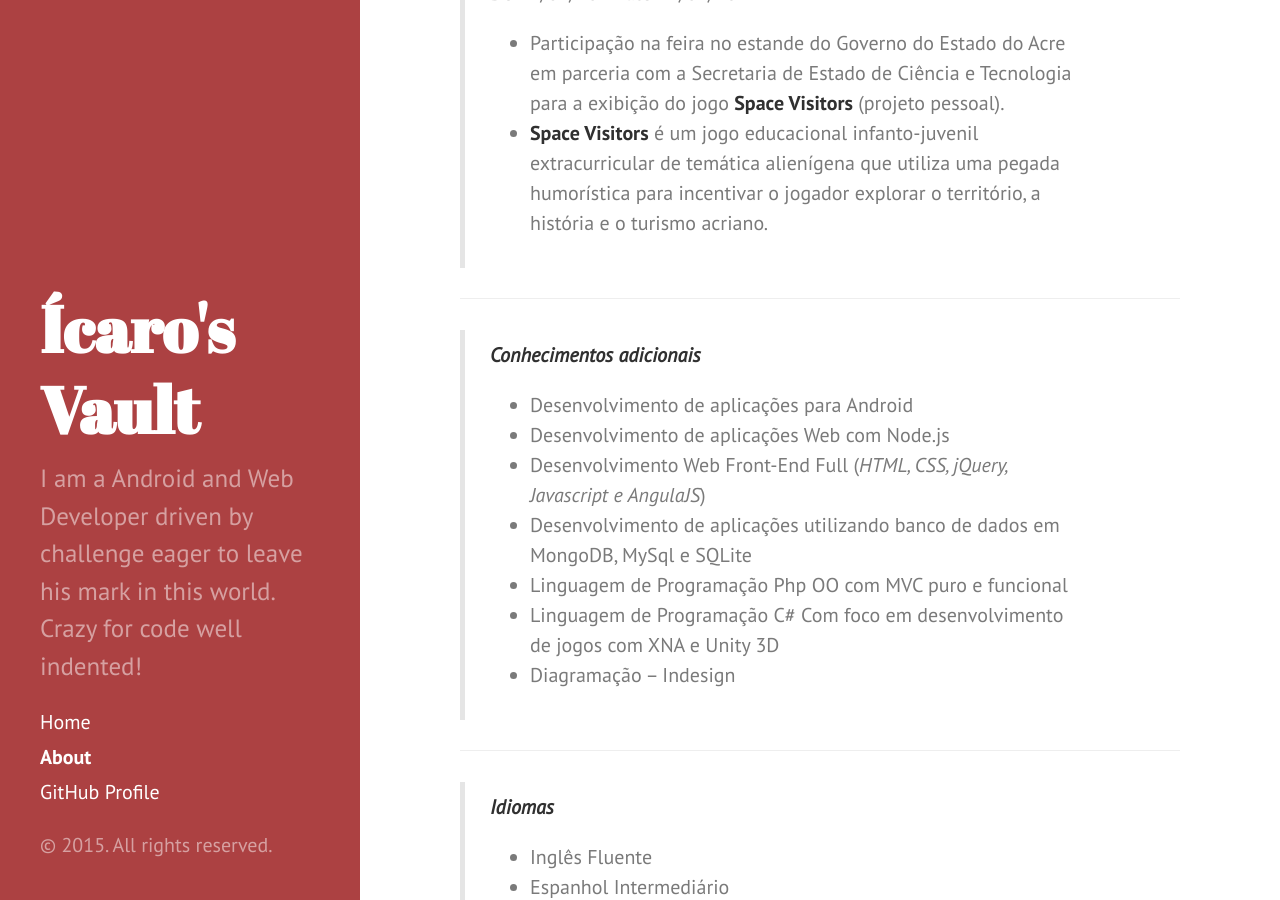
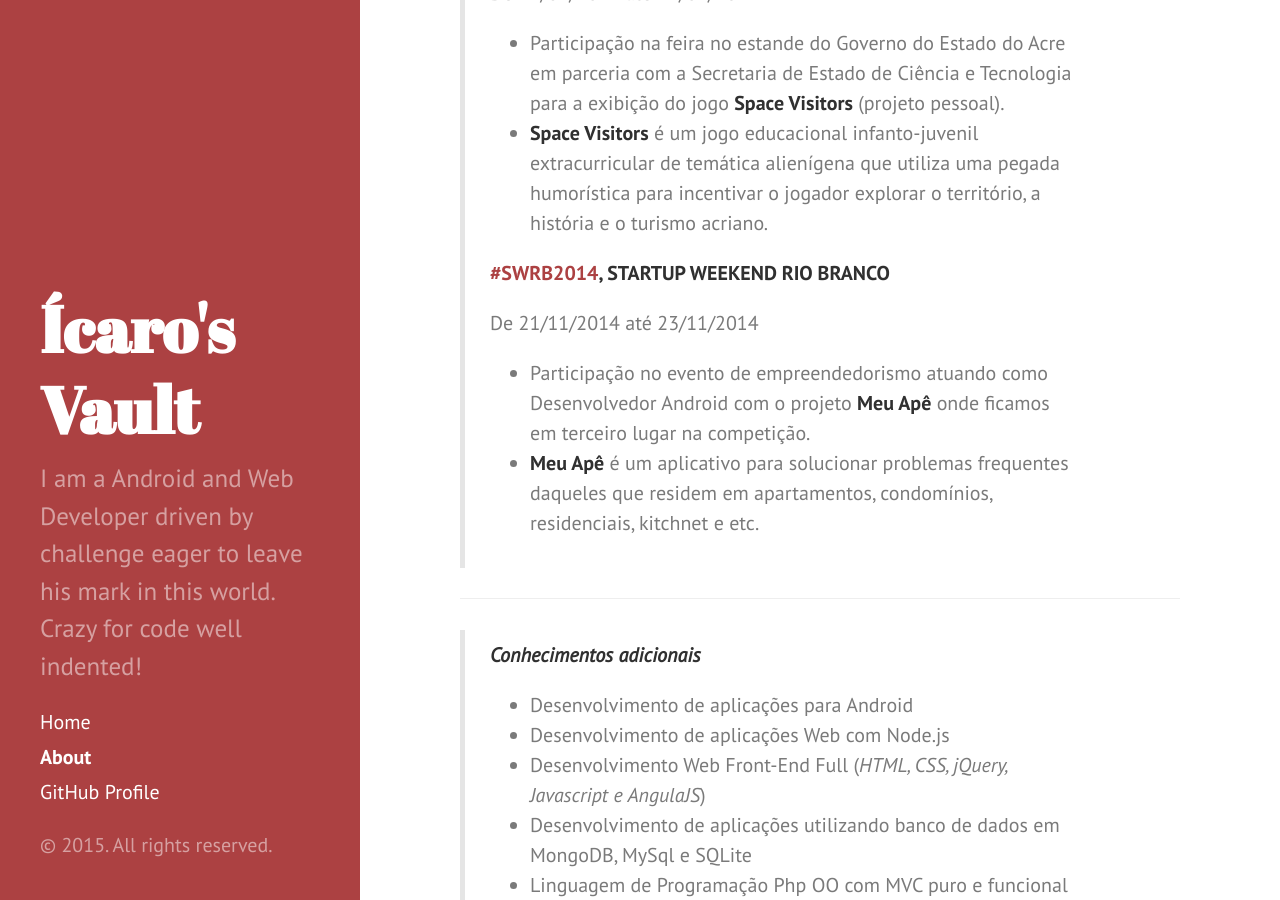
Before and after one commit to icaroabreu/icaroabreu.github.io, a Jekyll site: the page built from about.md, in a window 1280 px wide and 900 px high, scrolled down 2887 px. Built offline with Jekyll 4.4.1, drawn with Linux system fonts in a browser that asks for light colours; Markdown is read by kramdown in place of the engine named in the settings.

Commit message:
New activity for my CV

```diff
--- a/about.md
+++ b/about.md
@@ -71,6 +71,13 @@ Sou desenvolvedor Web à 3 anos e atualmente foco no desenvolvimento completo de
 >
 > - Participação na feira no estande do Governo do Estado do Acre em parceria com a Secretaria de Estado de Ciência e Tecnologia para a exibição do jogo **Space Visitors** (projeto pessoal).
 > - **Space Visitors** é um jogo educacional infanto-juvenil extracurricular de temática alienígena que utiliza uma pegada humorística para incentivar o jogador explorar o território, a história e o turismo acriano.
+>
+>**[#SWRB2014](https://twitter.com/hashtag/swrb2014), STARTUP WEEKEND RIO BRANCO**
+>
+>De 21/11/2014 até 23/11/2014
+>
+> - Participação no evento de empreendedorismo atuando como Desenvolvedor Android com o projeto **Meu Apê** onde ficamos em terceiro lugar na competição.
+> - **Meu Apê** é um aplicativo para solucionar problemas frequentes daqueles que residem em apartamentos, condomínios, residenciais, kitchnet e etc.
 
 
 ----------
```
